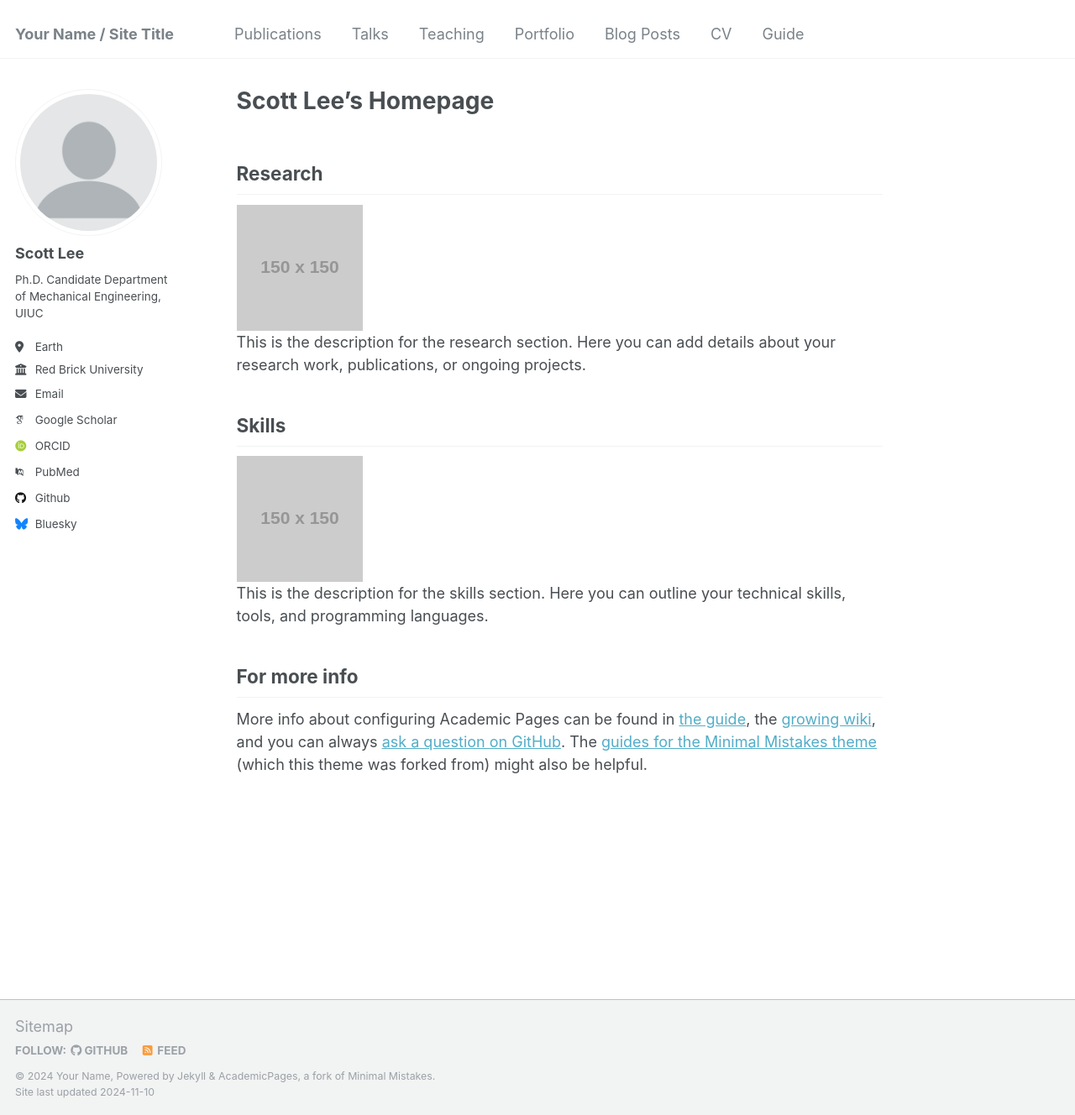
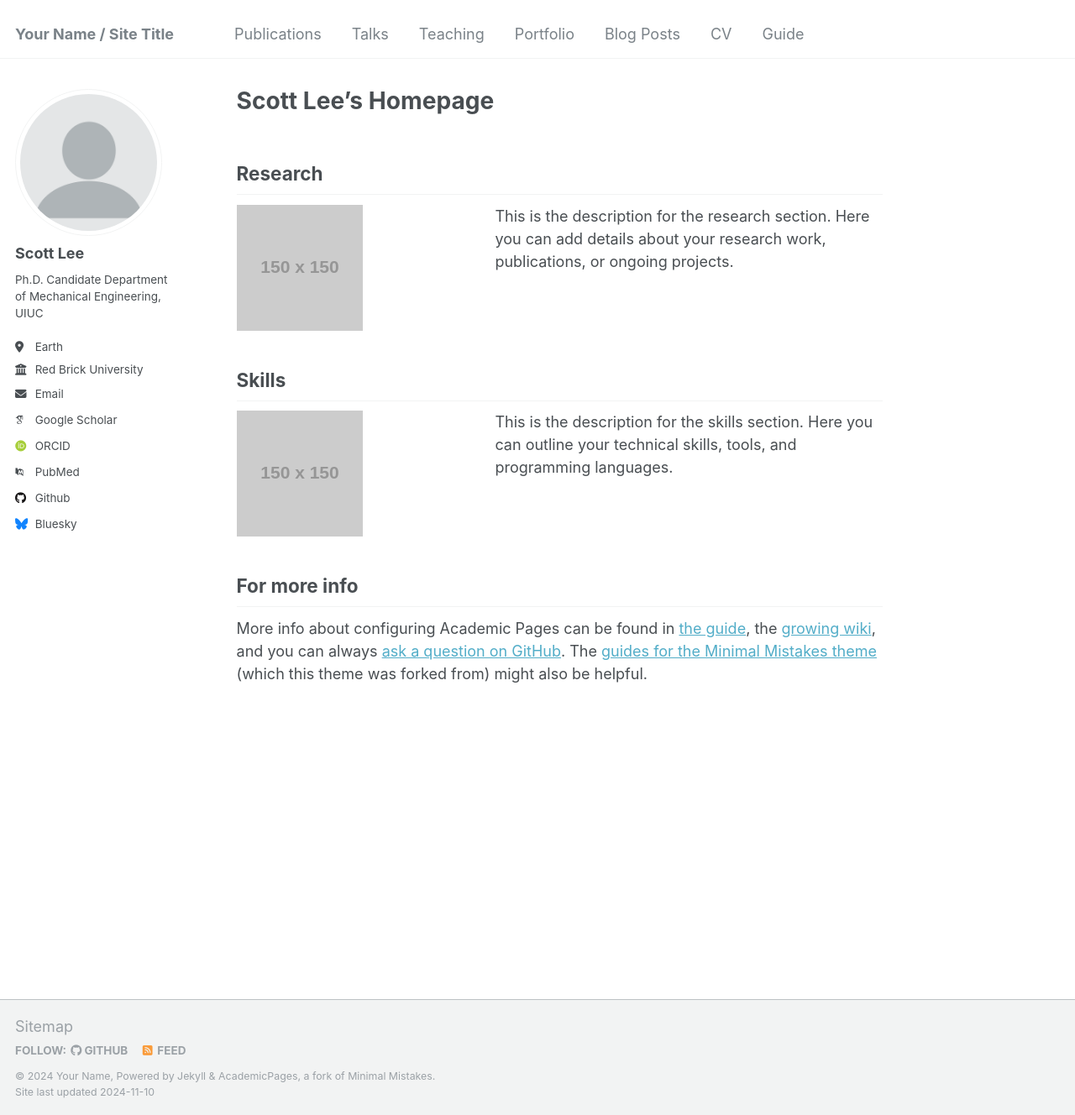
Before and after one commit to sl148/sl148.github.io, a Jekyll site: the page built from _pages/about.md, in a window 1280 px wide and 1328 px high. Shown: the whole window at 84% size. Built offline with Jekyll 4.4.1, drawn with Linux system fonts in a browser that asks for light colours; some web fonts are replaced.

Commit message:
Split columns

```diff
--- a/_pages/about.md
+++ b/_pages/about.md
@@ -10,11 +10,11 @@ redirect_from:
 Research
 ------
 
-<div class="two-column">
-  <div class="column-left">
-    <img src="https://via.placeholder.com/150" alt="Research Image">
+<div style="display: flex; flex-direction: row; align-items: flex-start; margin-bottom: 20px;">
+  <div style="width: 40%; padding-right: 20px;">
+    <img src="https://via.placeholder.com/150" alt="Research Image" style="max-width: 100%; height: auto;">
   </div>
-  <div class="column-right">
+  <div style="width: 60%;">
     <p>This is the description for the research section. Here you can add details about your research work, publications, or ongoing projects.</p>
   </div>
 </div>
@@ -22,11 +22,11 @@ Research
 Skills
 ------
 
-<div class="two-column">
-  <div class="column-left">
-    <img src="https://via.placeholder.com/150" alt="Skills Image">
+<div style="display: flex; flex-direction: row; align-items: flex-start; margin-bottom: 20px;">
+  <div style="width: 40%; padding-right: 20px;">
+    <img src="https://via.placeholder.com/150" alt="Skills Image" style="max-width: 100%; height: auto;">
   </div>
-  <div class="column-right">
+  <div style="width: 60%;">
     <p>This is the description for the skills section. Here you can outline your technical skills, tools, and programming languages.</p>
   </div>
 </div>
```
